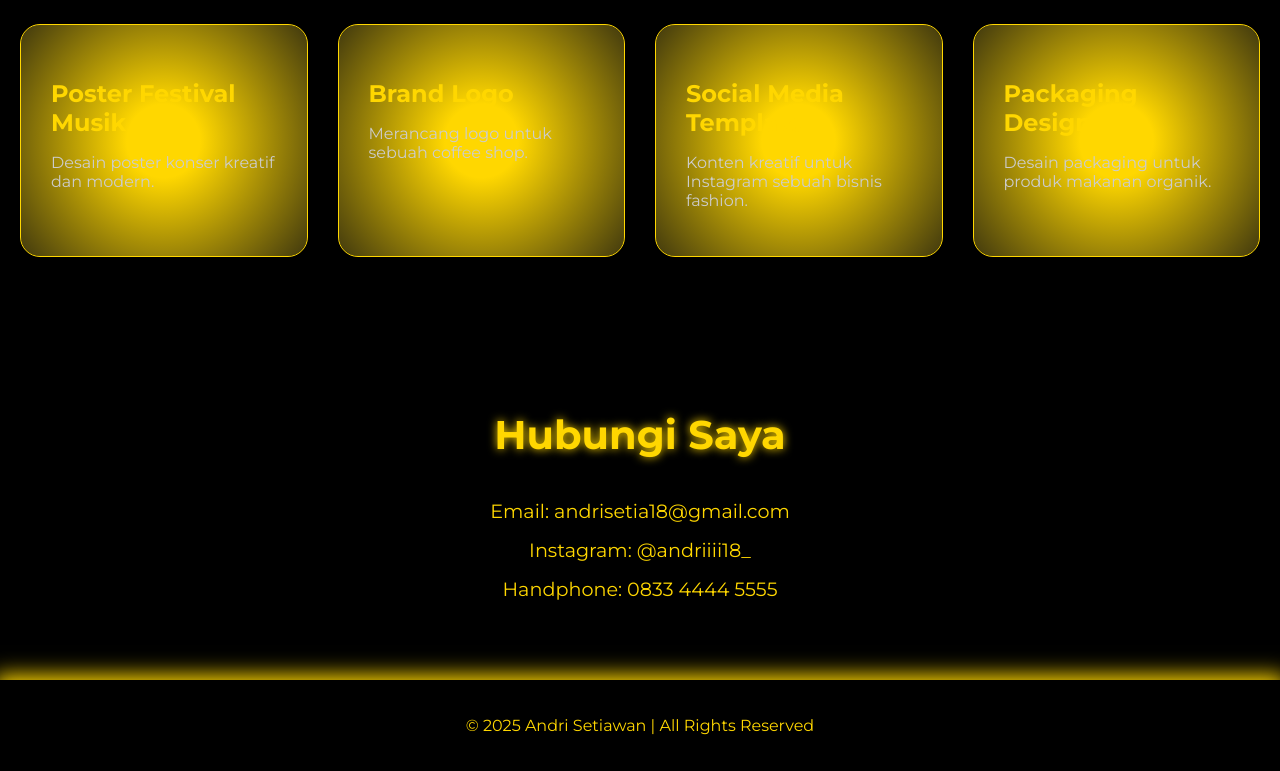
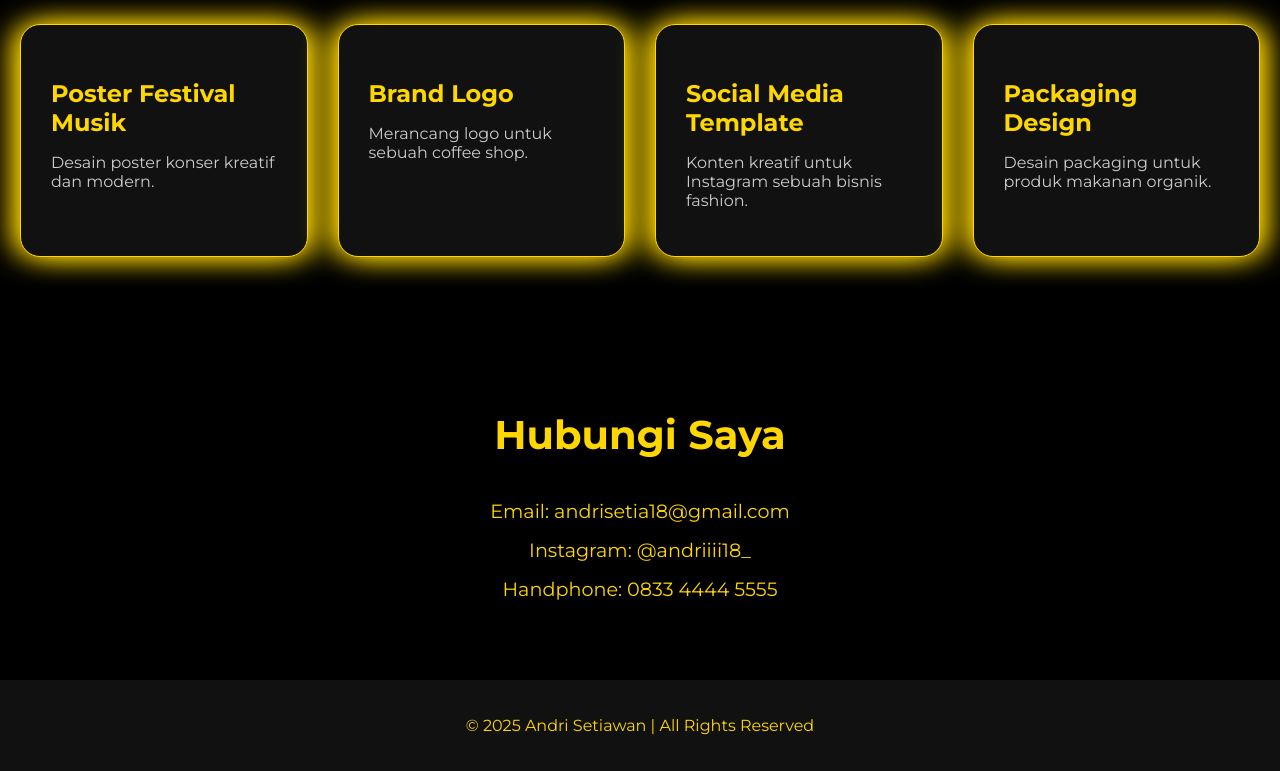
Before and after one commit to andrisetia18/Belajar, a plain HTML site: page index.html in a window 1280 px wide. Shown: the part 754-1525 px from the top of the page. Drawn offline with Linux system fonts and the light colour scheme.

Commit message:
perbaikan

```diff
--- a/style.css
+++ b/style.css
@@ -10,9 +10,7 @@ body {
 header {
   padding: 60px 20px;
   text-align: center;
-  background: radial-gradient(circle, #000 0%, #111 100%),
-              url('https://cdn.pixabay.com/photo/2020/04/04/06/04/texture-5009849_1280.jpg') center center / cover;
-  box-shadow: 0 0 60px 30px #FFD700;
+  background: #111;
   border-bottom: 5px solid #FFD700;
 }
 
@@ -20,16 +18,14 @@ header .hero img {
   width: 200px;
   height: 200px;
   border-radius: 50%;
+  margin-bottom: 20px;
   border: 5px solid #FFD700;
-  margin-bottom: 20px;
-  box-shadow: 0 0 30px 10px #FFD700;
 }
 
 header .hero h1 {
   color: #FFD700;
   font-size: 4rem;
   margin-bottom: 20px;
-  text-shadow: 0 0 20px #FFD700;
 }
 
 header .hero p {
@@ -48,7 +44,6 @@ section h2 {
   margin-bottom: 40px;
   font-size: 2.5rem;
   text-align: center;
-  text-shadow: 0 0 10px #FFD700;
 }
 
 .grid {
@@ -57,51 +52,47 @@ section h2 {
   gap: 30px;
 }
 
-.card {
+
+  .card {
   background: #111;
   padding: 30px;
   border-radius: 20px;
+  border: 1px solid #FFD700;
   transition: transform 0.4s, box-shadow 0.4s;
-  box-shadow: 0 0 15px 5px #000;
-  border: 1px solid #FFD700;
+  box-shadow: -10px 0 20px -5px #000, 10px 0 20px -5px #000;
   position: relative;
-  overflow: hidden;
+  animation: yellowGlow 3s ease-in-out infinite;
+}
+@keyframes yellowGlow {
+  0%, 100% {
+    box-shadow: -10px 0 20px -5px #FFD700, 10px 0 20px -5px #FFD700;
+  }
+  50% {
+    box-shadow: -10px 0 30px 0 #FFD700, 10px 0 30px 0 #FFD700;
+  }
 }
 
-.card::before {
-  content: '';
-  position: absolute;
-  top: -50%;
-  left: -50%;
-  width: 200%;
-  height: 200%;
-  background: radial-gradient(circle, #FFD700 10%, transparent 60%);
-  transform: translate(0, 0);
-  z-index: 0;
-  transition: transform 0.4s ease;
+.card:hover {
+  transform: translateY(-10px);
+}
+.card:hover {
+  transform: translateY(-10px);
+  box-shadow: -10px 0 30px -5px #000, 10px 0 30px -5px #000;
 }
 
-.card:hover::before {
-  transform: translate(50%, 50%) scale(0.5);
-}
 
 .card h3 {
   color: #FFD700;
   margin-bottom: 15px;
   font-size: 1.5rem;
-  position: relative;
-  z-index: 1;
 }
 
 .card p {
   color: #ccc;
-  position: relative;
-  z-index: 1;
 }
 
 .card:hover {
   transform: translateY(-10px);
-  box-shadow: 0 20px 50px 10px #FFD700;
 }
 
 ul {
@@ -130,6 +121,5 @@ footer {
   text-align: center;
   padding: 20px;
   color: #FFD700;
-  background: #000;
-  box-shadow: 0 0 20px 5px #FFD700;
+  background: #111;
 }
```
